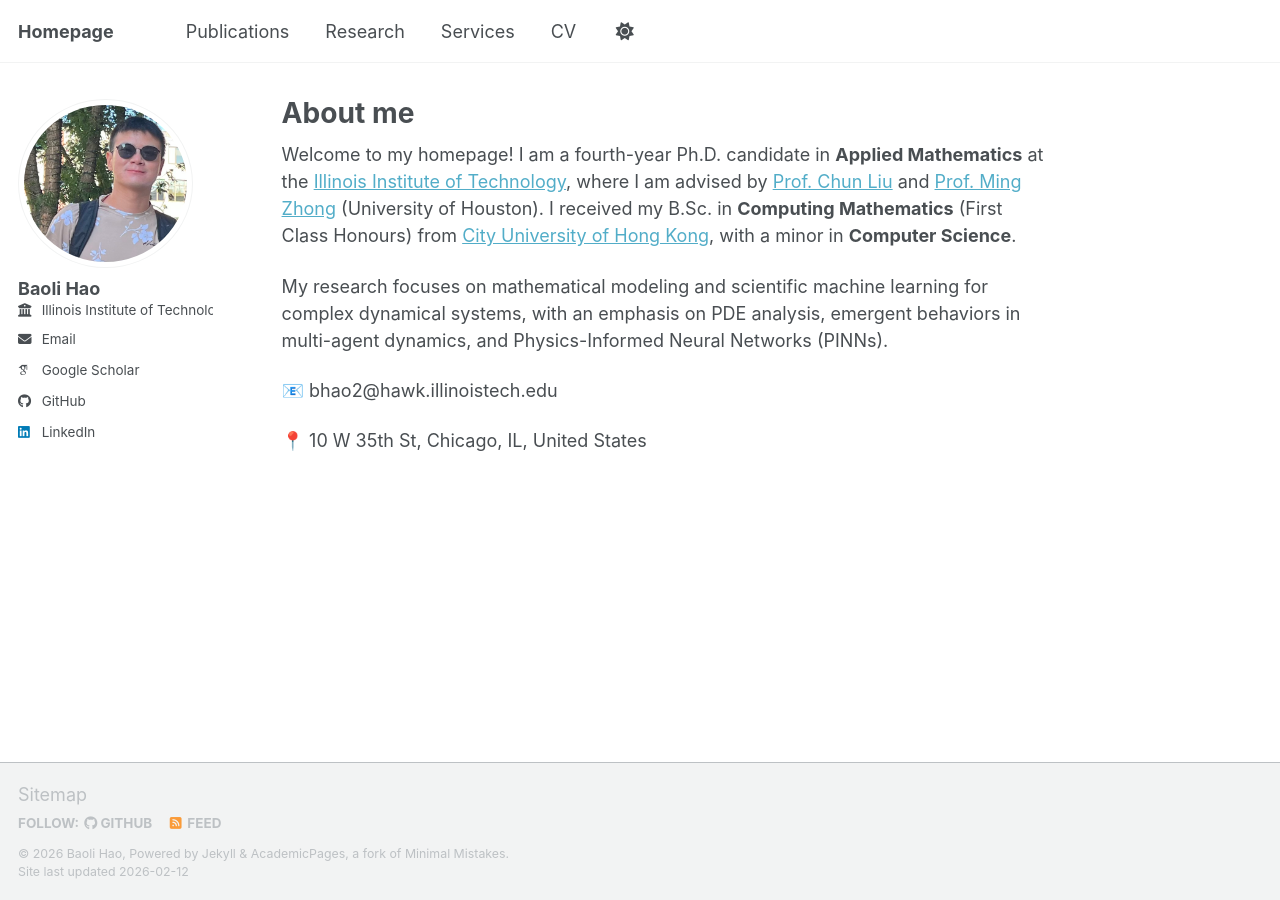
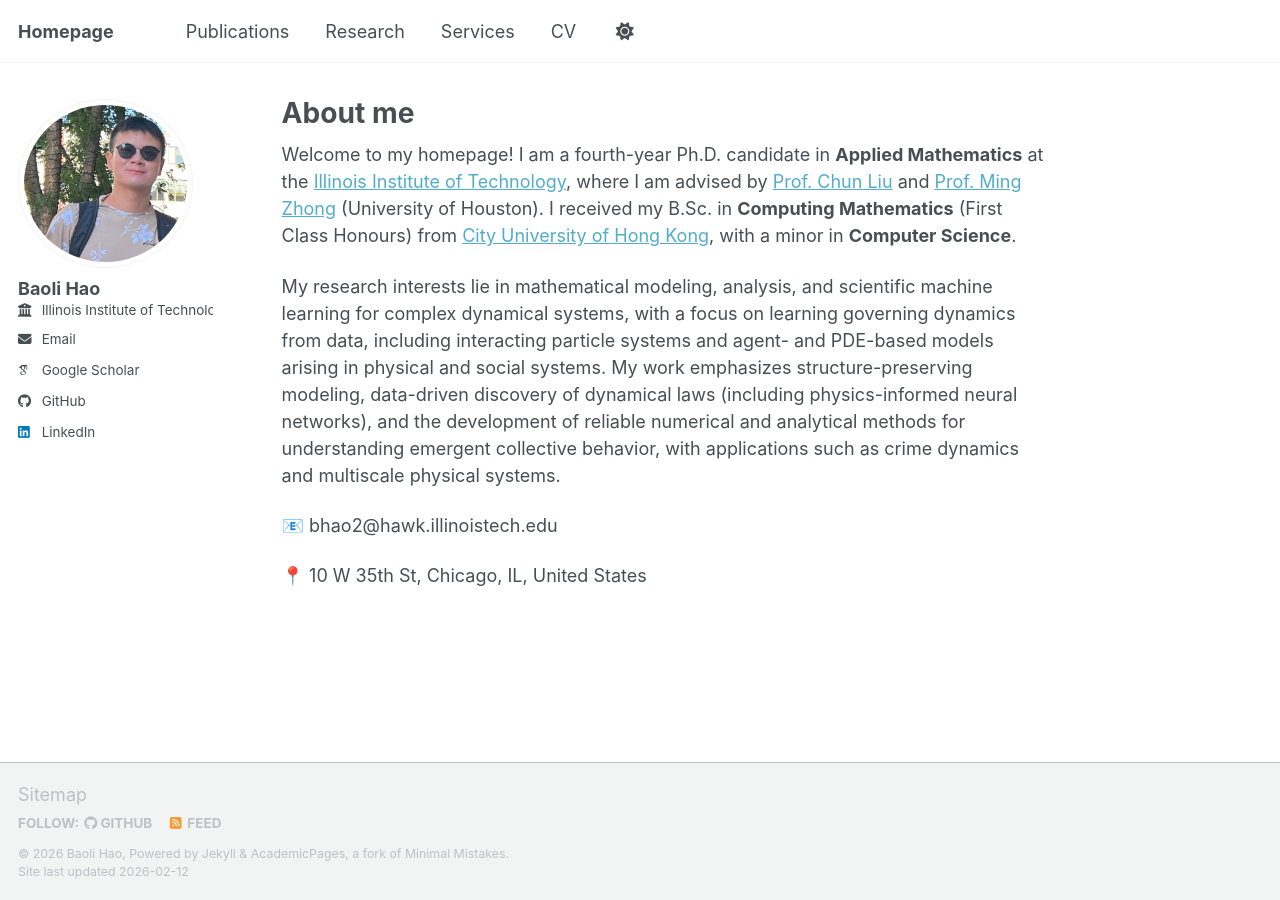
Before and after one commit to baolihao/baolihao.github.io, a Jekyll site: the page built from _pages/about.md, in a window 1280 px wide. Built offline with Jekyll 4.4.1, drawn with Linux system fonts in a browser that asks for light colours; some web fonts are replaced; a script bundle is joined from its source files by our own code; library files that are not in the unit come from our copies.

Commit message:
Update about.md

```diff
--- a/_pages/about.md
+++ b/_pages/about.md
@@ -9,7 +9,7 @@ redirect_from:
 
 Welcome to my homepage! I am a fourth-year Ph.D. candidate in **Applied Mathematics** at the [Illinois Institute of Technology](https://www.iit.edu/applied-math), where I am advised by [Prof. Chun Liu](https://sites.google.com/view/chunliu) and [Prof. Ming Zhong](https://mingjzhong.github.io/) (University of Houston). I received my B.Sc. in **Computing Mathematics** (First Class Honours) from [City University of Hong Kong](https://www.cityu.edu.hk/ma/), with a minor in **Computer Science**.
 
-My research focuses on mathematical modeling and scientific machine learning for complex dynamical systems, with an emphasis on PDE analysis, emergent behaviors in multi-agent dynamics, and Physics-Informed Neural Networks (PINNs).
+My research interests lie in mathematical modeling, analysis, and scientific machine learning for complex dynamical systems, with a focus on learning governing dynamics from data, including interacting particle systems and agent- and PDE-based models arising in physical and social systems. My work emphasizes structure-preserving modeling, data-driven discovery of dynamical laws (including physics-informed neural networks), and the development of reliable numerical and analytical methods for understanding emergent collective behavior, with applications such as crime dynamics and multiscale physical systems.
 
 📧 bhao2@hawk.illinoistech.edu
 
```
